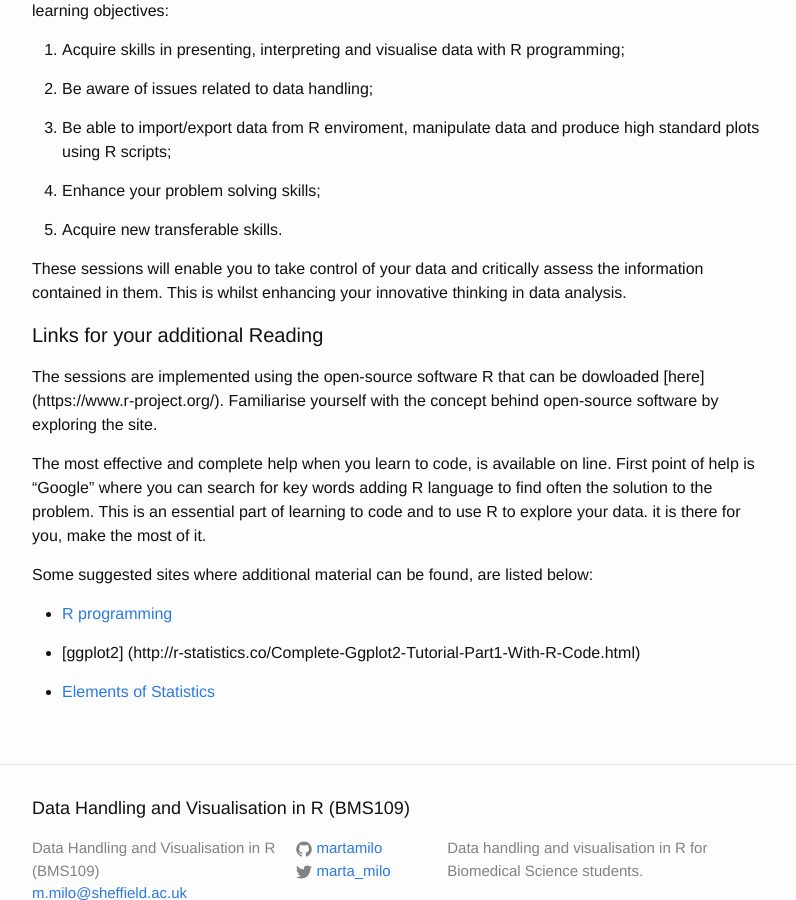
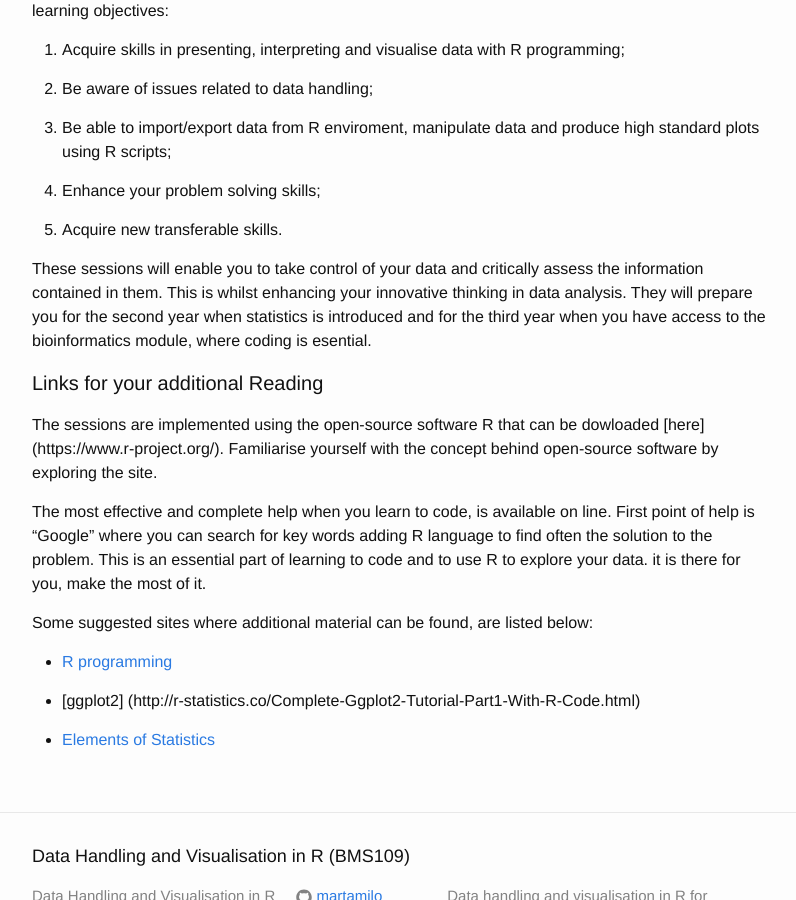
Before and after one commit to sods/R_data_handling, a Jekyll site: the page built from index.md, in a window 1280 px wide and 900 px high, scrolled down 895 px. Shown: the whole window, without its empty margins (238-1034 px from the left). Built offline with Jekyll 4.4.1, drawn with Linux system fonts in a browser that asks for light colours.

Commit message:
updated content

```diff
--- a/index.md
+++ b/index.md
@@ -27,8 +27,7 @@ Following these sessions and additional practice/reading you should be able to m
 5.	Acquire new transferable skills.
 
 
-These sessions will enable you to take control of your data and critically assess the information contained in them. This is whilst enhancing your innovative thinking in data analysis.
-
+These sessions will enable you to take control of your data and critically assess the information contained in them. This is whilst enhancing your innovative thinking in data analysis. They will prepare you for the second year when statistics is introduced and for the third year when you have access to the bioinformatics module, where coding is esential.
 
 #### Links for your additional Reading
 
```
